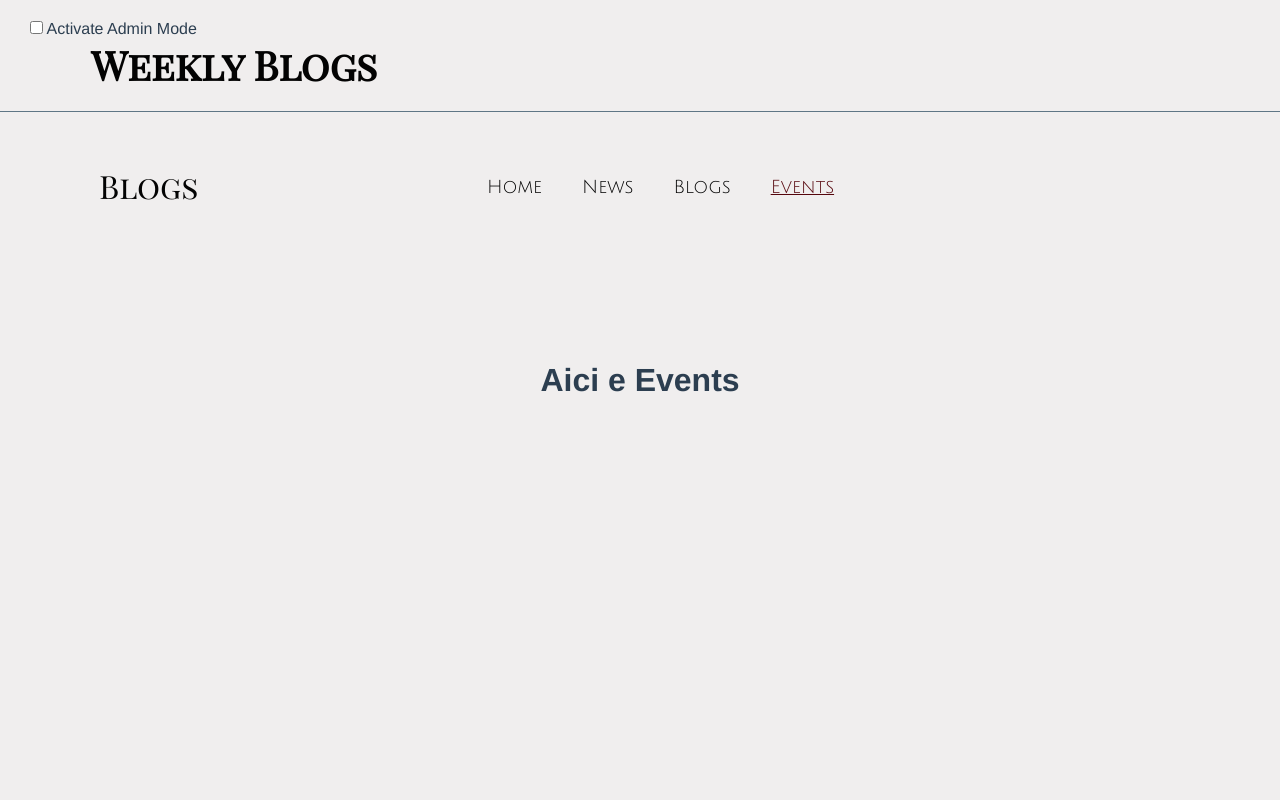
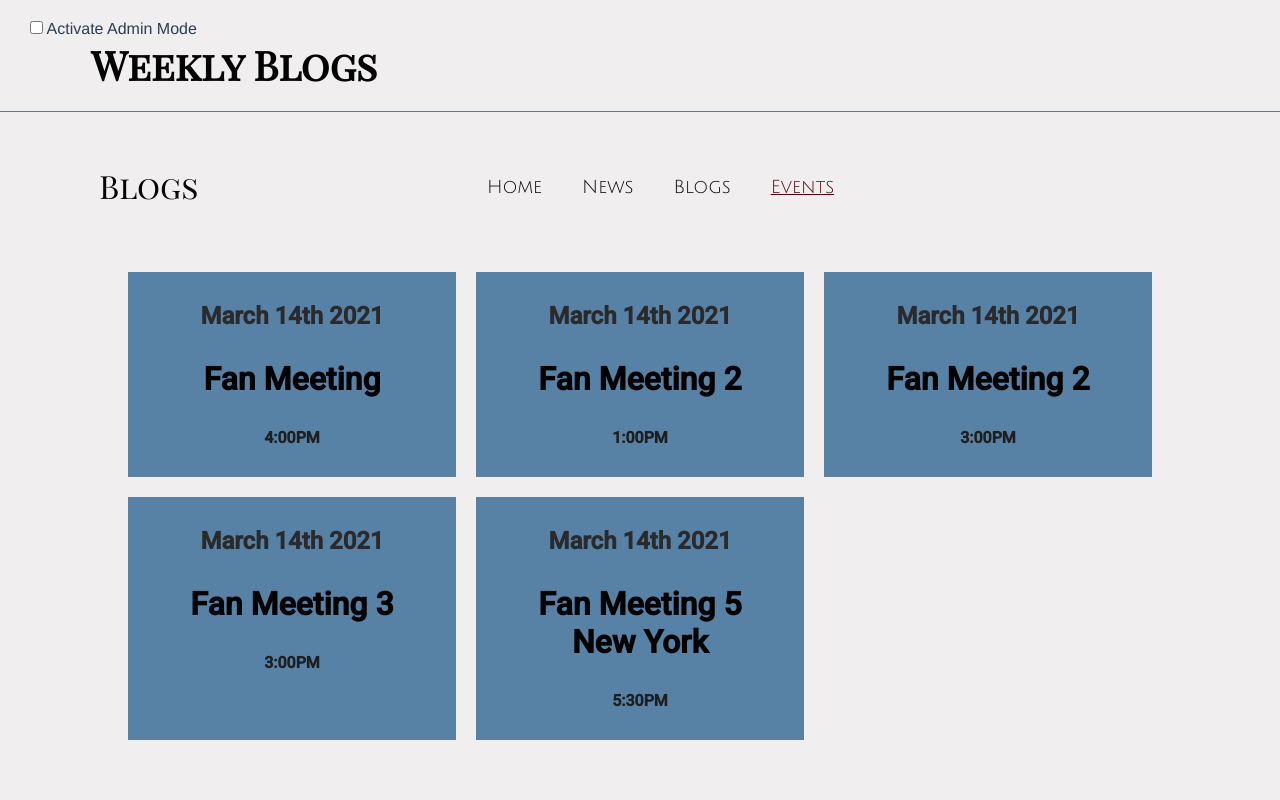
Before and after one commit to Andarus-1994/BlogDesign, a Vue app: page /events in a window 1280 px wide. Shown: the top 800 px of the page. Built offline with nearby package versions, Linux system fonts and the light colour scheme; what vue-kinesis would draw is missing.

Commit message:
Added Events Content

```diff
--- a/package.json
+++ b/package.json
@@ -17,6 +17,7 @@
     "execa": "latest",
     "vue": "^3.0.0",
     "vue-kinesis": "^2.0.4",
+    "vue-moment": "^4.1.0",
     "vue-router": "^4.0.3",
     "vuex": "^4.0.0"
   },
--- /dev/null
+++ b/src/components/eventsContent.vue
@@ -0,0 +1,90 @@
+<template>
+  <div class="eventsContent">
+    <div class="event" v-for="(event, index) in eventsList" :key="index">
+      <h2>{{ convertDate(event.date) }}</h2>
+
+      <p>{{ event.name }}</p>
+      <h3>{{ event.hour }}</h3>
+    </div>
+  </div>
+</template>
+
+<script>
+import moment from "moment";
+export default {
+  name: "eventsContent",
+
+  data: () => {
+    return {
+      eventsList: [
+        {
+          name: "Fan Meeting",
+          date: "2021/3/14",
+          hour: "4:00PM",
+        },
+        {
+          name: "Fan Meeting 2",
+          date: "2021/3/14",
+          hour: "1:00PM",
+        },
+        {
+          name: "Fan Meeting 2",
+          date: "2021/3/14",
+          hour: "3:00PM",
+        },
+        {
+          name: "Fan Meeting 3",
+          date: "2021/3/14",
+          hour: "3:00PM",
+        },
+        {
+          name: "Fan Meeting 5 New York",
+          date: "2021/3/14",
+          hour: "5:30PM",
+        },
+      ],
+    };
+  },
+  mounted() {
+    console.log(moment(Date.parse("2021 / 3 / 14")).format("MMMM Do YYYY"));
+  },
+  methods: {
+    convertDate: function(date) {
+      return moment(Date.parse(date)).format("MMMM Do YYYY");
+    },
+  },
+};
+</script>
+
+<style scoped>
+.eventsContent {
+  display: grid;
+  grid-template-columns: repeat(auto-fill, minmax(300px, 1fr));
+  grid-column-gap: 20px;
+  grid-row-gap: 20px;
+  width: 80%;
+  margin: 0 auto;
+  margin-top: 50px;
+}
+.event {
+  background: rgb(87, 129, 165);
+  padding: 30px;
+  text-align: center;
+  font-family: "Roboto";
+}
+.event h2 {
+  color: rgb(43, 42, 42);
+  font-size: 1.5rem;
+}
+.event p {
+  color: black;
+  font-size: 2rem;
+  font-weight: 600;
+  margin: 30px 0;
+}
+
+.event h3 {
+  font-size: 1rem;
+  color: rgb(31, 30, 30);
+}
+</style>
--- a/src/components/homeContent.vue
+++ b/src/components/homeContent.vue
@@ -39,7 +39,7 @@ export default {
   padding: 50px 10px;
   text-align: center;
   background-color: rgb(255, 255, 255);
-  box-shadow: 0px 0px 8px 0px rgb(32, 58, 107);
+  box-shadow: 0px 0px 8px 2px rgb(13, 28, 54);
 }
 .BlogDescription h2 {
   margin-bottom: 50px;
--- a/src/components/homeFooter.vue
+++ b/src/components/homeFooter.vue
@@ -55,10 +55,10 @@ export default {
 .homeFooter {
   background: -webkit-linear-gradient(
     180deg,
-    rgb(240, 238, 238) 5%,
-    rgb(5, 43, 58)
+    rgb(240, 238, 238),
+    rgb(10, 45, 59)
   );
-  background: linear-gradient(180deg, rgb(240, 238, 238), rgb(13, 51, 65));
+  background: linear-gradient(180deg, rgb(240, 238, 238), rgb(10, 45, 59));
   /*background: #7d7d92; */
   color: rgb(31, 29, 29);
   margin-top: 200px;
--- a/src/components/topMenu.vue
+++ b/src/components/topMenu.vue
@@ -76,7 +76,9 @@
     enter-active-class="animate__animated animate__fadeIn"
     leave-active-class="animate__animated animate__fadeOut"
   >
-    <router-view />
+    <keep-alive>
+      <router-view />
+    </keep-alive>
   </transition>
 </template>
 
--- a/src/main.js
+++ b/src/main.js
@@ -12,6 +12,7 @@ import {
   faLinkedin,
 } from "@fortawesome/free-brands-svg-icons";
 import { FontAwesomeIcon } from "@fortawesome/vue-fontawesome";
+import Moment from "moment";
 
 library.add(faFacebook, faTwitter, faInstagram, faLinkedin);
 createApp(App)
@@ -19,5 +20,5 @@ createApp(App)
   .use(router)
   .use(VueKinesis)
   .use(FontAwesomeIcon)
-
+  .use(Moment)
   .mount("#app");
--- a/src/views/events.vue
+++ b/src/views/events.vue
@@ -1,10 +1,22 @@
 <template>
-  <h1>Aici e Events</h1>
+  <div>
+    <EventsContent />
+    <homeFooter />
+  </div>
 </template>
 
 <script>
+import EventsContent from "../components/eventsContent.vue";
+import homeFooter from "../components/homeFooter.vue";
 export default {
   name: "Events",
+  components: {
+    EventsContent,
+    homeFooter,
+  },
+  mounted() {
+    window.scrollTo(0, 0);
+  },
 };
 </script>
 
```
Also changed, not shown: 1 other file (tests, documents, lock files or other folders).
